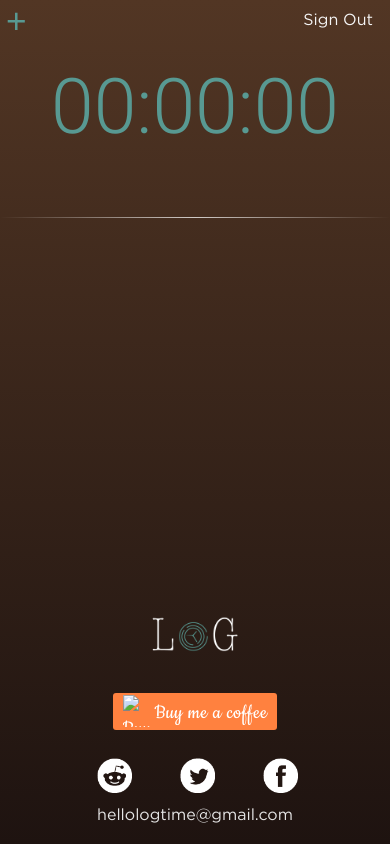
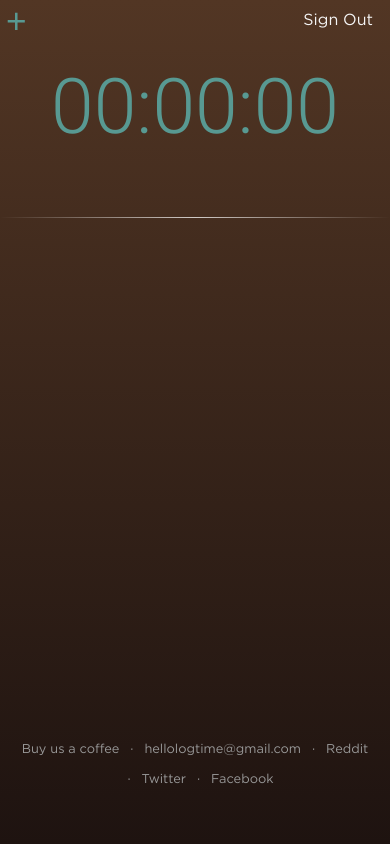
Before and after one commit to colinrlly/time-tracker, a Flask app: page / in a window 390 px wide. Run offline with Flask 2, Linux system fonts and the light colour scheme; the visitor is signed in with stand-in values (Sample User, id 1); data comes from the database, SQL or seed files in the repository; data that the repository does not hold is empty; some libraries are stand-ins or nearby versions.

Commit message:
Updated footer to thin grey line.

```diff
--- a/static/css/styles-v1.css
+++ b/static/css/styles-v2.css
@@ -365,103 +365,33 @@ hr.style1 {
 .footer {
     flex-shrink: 0;
     display: flex;
-    align-items: center;
-    width: 560px;
-    margin: auto;
-    margin-bottom: 20px;
+    margin-bottom: 40px;
+    margin-left: auto;
+    margin-right: auto;
+    padding: 0 10px;
 }
 
-.spacer_footer {
-    flex-basis: 25px;
+.footer > a {
+    text-decoration: none;
 }
 
-.donation {
-    flex: 1 200px;
+.footer > a:hover {
+    text-decoration: underline;
 }
 
-.logo {
-    flex: 1 200px;
+.footer > span, .footer > a {
+    /* flex: 1 auto; */
+    color: #999999;
+    font-size: .8em;
+}
+
+.footer > .footer_dot {
+    width: 25px;
     text-align: center;
 }
 
-.email_container {
-    margin-bottom: 0px;
-}
-
-.email {
-    flex: 1 auto;
-    font-size: .9em;
-    color: #e5e5e5;
-}
-
-.social {
-    flex: 1 200px;
-    color: white;
-    text-align: right;
-}
-
-.social_icons > a {
-    width: 25px;
-    height: 25px;
-    margin-right: 5px;
-}
-
-.social_icon {
-    height: 25px;
-    width: 25px;
-}
-
-.bmc-button img {
-    width: 24.3px !important;
-    /* width: 27px !important; */
-    margin-bottom: 1px !important;
-    box-shadow: none !important;
-    border: none !important;
-    vertical-align: middle !important;
-}
-
-.bmc-button {
-    line-height: 32.4px !important;
-    height: 33.3px !important;
-    font-size: 19.8px !important;
-    /* line-height: 36px !important;
-    height: 37px !important;
-    font-size: 22px !important; */
-    text-decoration: none !important;
-    display: inline-flex !important;
-    color: #ffffff !important;
-    /* color: #000000 !important; */
-    background-color: #FF813F !important;
-    /* background-color: #b25a2c !important; */
-    /* background-color: #BB5794 !important; */
-    /* background-color: #FFFFFF !important; */
-    /* background-color: #FFDD00 !important; */
-    /* background-color: #000000 !important; */
-    border-radius: 3px !important;
-    border: 1px solid transparent !important;
-    padding: 1px 9px !important;
-    letter-spacing: 0.6px !important;
-    /* box-shadow: 0px 1px 2px rgba(190, 190, 190, 0.5) !important;
-    -webkit-box-shadow: 0px 1px 2px 2px rgba(190, 190, 190, 0.5) !important; */
-    margin: 0 auto !important;
-    font-family: 'Cookie', cursive !important;
-    -webkit-box-sizing: border-box !important;
-    box-sizing: border-box !important;
-    -o-transition: 0.3s all linear !important;
-    -webkit-transition: 0.3s all linear !important;
-    -moz-transition: 0.3s all linear !important;
-    -ms-transition: 0.3s all linear !important;
-    transition: 0.3s all linear !important;
-}
-
-.bmc-button:hover,
-.bmc-button:active,
-.bmc-button:focus {
-    -webkit-box-shadow: 0px 1px 2px 2px rgba(190, 190, 190, 0.5) !important;
-    text-decoration: none !important;
-    box-shadow: 0px 1px 2px 2px rgba(190, 190, 190, 0.5) !important;
-    opacity: 0.85 !important;
-    color: #ffffff !important;
+.buy_me_a_coffee {
+    white-space: nowrap;
 }
 
 /****** MEDIA QUERIES *******/
@@ -498,62 +428,26 @@ hr.style1 {
         width: 50px;
         margin: 10px 5px;
     }
+
+    .footer {
+        margin-top: 50px;
+    }
+
+    .footer > span, .footer > a {
+        height: 30px;
+    }
 }
 
-@media only screen and (max-width: 580px) {
-    /* To change footer to column layout */
+@media only screen and (max-width: 550px) {
+
     .footer {
-        flex-direction: column;
-        justify-content: start;
+        flex-flow: wrap;
         width: auto;
+        justify-content: center;
     }
 
-    .logo {
-        order: 1;
-        flex: 1 auto;
-        margin-bottom: 30px;
-        text-align: center;
-    }
-
-    .donation {
-        order: 2;
-        flex: 1 auto;
-        margin-bottom: 20px;
-    }
-
-    .email {
-        font-size: 1em;
-    }
-
-    .social {
-        order: 3;
-        flex: 1 auto;
-        text-align: left;
-    }
-
-    .social_icons {
-        display: flex;
-        margin-bottom: 25px;
-        flex: 1 auto;
-        justify-content: space-between;
-    }
-
-    .social_icon {
-        height: 35px;
-        width: 35px;
-    }
-
-    .spacer_footer {
-        flex-basis: 0;
-    }
-
-    .bmc-button img {
-        width: 27px !important;
-    }
-
-    .bmc-button {
-        line-height: 36px !important;
-        height: 37px !important;
-        font-size: 22px !important;
+    .footer > .footer_dot {
+        flex: 1 25px;
+        max-width: 25px;
     }
 }
--- a/templates/index.html
+++ b/templates/index.html
@@ -20,7 +20,7 @@
 
     <link rel="shortcut icon" type="image/png" href="../static/image/Favicon.png" />
 
-    <link rel="stylesheet" type="text/css" href="../static/css/styles-v1.css">
+    <link rel="stylesheet" type="text/css" href="../static/css/styles-v2.css">
     <link rel="stylesheet" type="text/css" href="../static/fonts/gotham-cufonfonts-webfont/style.css">
     <link href="https://fonts.googleapis.com/css?family=Roboto:300,400&display=swap" rel="stylesheet">
 </head>
@@ -100,48 +100,15 @@
             </div>
 
             <footer class="footer">
-                <div class="spacer_footer"></div>
-
-                <div class="donation">
-                    <link href="https://fonts.googleapis.com/css?family=Cookie" rel="stylesheet">
-
-                    <a class="bmc-button" target="_blank" href="https://www.buymeacoffee.com/LogTheApp">
-                        <img src="https://www.buymeacoffee.com/assets/img/BMC-btn-logo.svg" alt="Buy me a coffee">
-                        <span style="margin-left:5px">Buy me a coffee</span>
-                    </a>
-                </div>
-
-                <div class="logo">
-                    <img class="" src="../static/image/logo.png" alt="Log logo" style="width:100px;height:autopx;">
-                </div>
-
-                <div class="social">
-                    <div class="social_icons">
-                        <a href="https://www.reddit.com/r/LogTheApp">
-                            <img class="reddit_icon social_icon" src="/static/image/reddit-icon.png" alt="Reddit Icon">
-                        </a>
-
-                        <!--<a href="https://www.instagram.com/">
-                            <img class="insta_icon social_icon" src="/static/image/insta-icon.png" alt="Instagram Icon">
-                        </a> -->
-
-                        <a href="https://twitter.com/LogTheApp">
-                            <img class="twitter_icon social_icon" src="/static/image/twitter-icon.png"
-                                alt="Twitter Icon">
-                        </a>
-
-                        <a href="https://www.facebook.com/LogTheApp">
-                            <img class="facebook_icon social_icon" src="/static/image/facebook-icon.png"
-                                alt="Facebook Icon">
-                        </a>
-                    </div>
-
-                    <div class="email_container">
-                        <span class="email">hellologtime@gmail.com</span>
-                    </div>
-                </div>
-
-                <div class="spacer_footer"></div>
+                <a href="https://www.buymeacoffee.com/logtheapp" class="buy_me_a_coffee">Buy us a coffee</a>
+                <span class="footer_dot">·</span>
+                <span>hellologtime@gmail.com</span>
+                <span class="footer_dot">·</span>
+                <a href="https://www.reddit.com/r/logtheapp">Reddit</a>
+                <span class="footer_dot">·</span>
+                <a href="https://www.twitter.com/logtheapp">Twitter</a>
+                <span class="footer_dot">·</span>
+                <a href="https://www.facebook.com/logtheapp">Facebook</a>
             </footer>
         </div>
     </div>
--- a/templates/login.html
+++ b/templates/login.html
@@ -18,7 +18,7 @@
         content="379069589012-e6278tvlf5qsj797mq2kuhkbhkgqmotm.apps.googleusercontent.com">
     <title>Log Those Activities</title>
 
-    <link rel="stylesheet" type="text/css" href="../static/css/styles-v1.css">
+    <link rel="stylesheet" type="text/css" href="../static/css/styles-v2.css">
     <link rel="stylesheet" type="text/css" href="../static/css/login-style.css">
 
     <link
```
